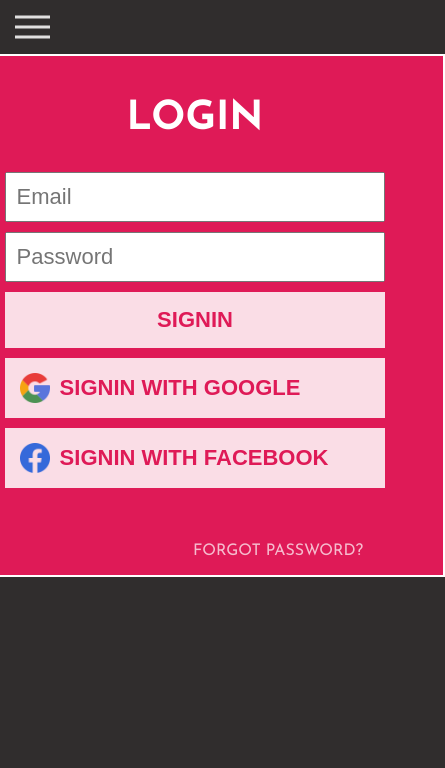
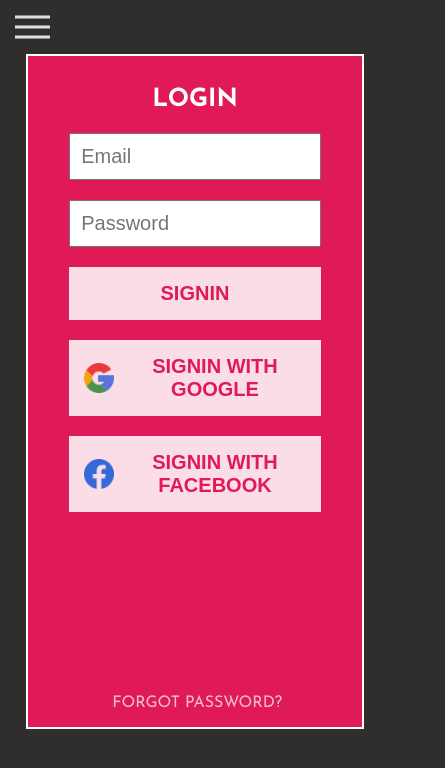
Before and after one commit to RobertJaskolski/TheCocktailApp, a React (Create React App) app in the folder client/: page /login in a window 390 px wide. Shown: the top 768 px of the page, 445 px wide, since content can reach past the window. Built offline with nearby package versions, Linux system fonts and the light colour scheme; no server answers.

Commit message:
mobile styles for all components and containers

```diff
--- a/client/src/components/Header/index.js
+++ b/client/src/components/Header/index.js
@@ -57,6 +57,9 @@ function Header() {
               <li onClick={handleOnClickHamburger}>
                 <Link to='/register'>Register</Link>
               </li>
+              <li onClick={handleOnClickHamburger}>
+                <Link to='/random'>Random</Link>
+              </li>
             </>
           )}
           {currentUser && (
--- a/client/src/components/Random/RandomDrinkCard/styles.scss
+++ b/client/src/components/Random/RandomDrinkCard/styles.scss
@@ -39,3 +39,11 @@
     }
   }
 }
+
+@media (max-width: 500px) {
+  .random-drink-card__container {
+    height: 70px;
+    margin-bottom: 10px;
+    justify-content: center;
+  }
+}
--- a/client/src/containers/Login/styles.scss
+++ b/client/src/containers/Login/styles.scss
@@ -7,6 +7,7 @@
   color: white;
   text-transform: uppercase;
   text-align: center;
+
   .wrapper {
     @media (max-height: 850px) {
       padding: 10px;
@@ -19,6 +20,17 @@
     }
     @media (max-height: 700px) {
       min-height: 80vh;
+    }
+    @media (max-width: 700px) {
+      min-width: 400px;
+      min-height: 80vh;
+    }
+    @media (max-width: 500px) {
+      min-width: 300px;
+      padding: 10px;
+    }
+    @media (max-width: 350px) {
+      min-width: 200px;
     }
     min-width: 500px;
     min-height: 62vh;
@@ -45,12 +57,24 @@
       @media (max-height: 700px) {
         font-size: 30px;
       }
+      @media (max-width: 700px) {
+        font-size: 30px;
+      }
+      @media (max-width: 500px) {
+        font-size: 25px;
+      }
+      @media (max-width: 350px) {
+        font-size: 20px;
+      }
     }
     input,
     button {
-      margin: 0px auto 15px;
-      @media (max-height: 850px) {
-        margin: 0px auto 10px;
+      margin: 0px auto 20px;
+      @media (max-width: 500px) {
+        font-size: 20px;
+      }
+      @media (max-width: 350px) {
+        font-size: 15px;
       }
     }
     button:first-of-type {
--- a/client/src/containers/Random/index.js
+++ b/client/src/containers/Random/index.js
@@ -1,7 +1,7 @@
-import { useCallback, useEffect, useState } from "react";
-import RandomDrinkCard from "../../components/Random/RandomDrinkCard";
-import { readRandomDrinks } from "../../api/drinksClient";
-import "./styles.scss";
+import { useCallback, useEffect, useState } from 'react';
+import RandomDrinkCard from '../../components/Random/RandomDrinkCard';
+import { readRandomDrinks } from '../../api/drinksClient';
+import './styles.scss';
 
 const Random = () => {
   const [isLoading, setIsLoading] = useState(true);
@@ -26,19 +26,19 @@ const Random = () => {
     return <div></div>;
   } else {
     return (
-      <div className="random-drinks__container">
-        <h1 className="random-drinks__title">Random drinks</h1>
-        <h2 className="random-drinks__subtitle">
+      <div className='random-drinks__container'>
+        <h1 className='random-drinks__title'>Random drinks</h1>
+        <h2 className='random-drinks__subtitle'>
           Choose one of the three drinks below.
         </h2>
 
-        <div className="random-drinks__cards-wrapper">
+        <section className='random-drinks__cards-wrapper'>
           <RandomDrinkCard drink={drinks[0]} />
           <RandomDrinkCard drink={drinks[1]} />
           <RandomDrinkCard drink={drinks[2]} />
-        </div>
+        </section>
 
-        <button className="random-drinks__button" onClick={() => setDrinks([])}>
+        <button className='random-drinks__button' onClick={() => setDrinks([])}>
           Let's draw again!
         </button>
       </div>
--- a/client/src/containers/Random/styles.scss
+++ b/client/src/containers/Random/styles.scss
@@ -13,11 +13,20 @@
 
 .random-drinks__title {
   color: white;
+  @media (max-width: 500px) {
+    font-size: 1.5rem;
+    padding: 0;
+    margin: 10px 0px 0px;
+  }
 }
 
 .random-drinks__subtitle {
   color: $lightRed;
   font-weight: normal;
+  @media (max-width: 500px) {
+    font-size: 1.2rem;
+    margin: 20px;
+  }
 }
 
 .random-drinks__button {
@@ -25,6 +34,15 @@
   justify-content: center;
   margin-top: 50px;
   width: 30%;
+  @media (max-width: 850px) {
+    width: 40%;
+  }
+  @media (max-width: 650px) {
+    width: 50%;
+  }
+  @media (max-width: 500px) {
+    width: 70%;
+  }
 }
 
 @media (max-width: 800px) {
--- a/client/src/containers/Register/styles.scss
+++ b/client/src/containers/Register/styles.scss
@@ -17,6 +17,10 @@
     }
     @media (max-height: 750px) {
       padding: 0px 20px 10px;
+    }
+    @media (max-width: 500px) {
+      min-width: 0px;
+      padding: 0px 0px 10px;
     }
     min-width: 500px;
     border: solid 2px white;
@@ -40,7 +44,10 @@
         @media (max-height: 850px) {
           font-size: 18px;
         }
-        margin: 0px auto 15px;
+        @media (max-width: 500px) {
+          font-size: 18px;
+        }
+        margin: 0px auto 20px;
       }
       span {
         text-transform: none;
@@ -49,6 +56,14 @@
         top: -16px;
         font-size: 16px;
         color: white;
+        @media (max-width: 500px) {
+          font-size: 14px;
+          left: 25px;
+        }
+        @media (max-width: 320px) {
+          font-size: 14px;
+          left: 40px;
+        }
       }
     }
     button:first-of-type {
@@ -62,6 +77,9 @@
         padding: 20px 0px;
         margin: 0px;
       }
+      @media (max-width: 500px) {
+        font-size: 25px;
+      }
       font-size: 46px;
     }
   }
```
Lines whose indentation alone changed are shown as unchanged.
